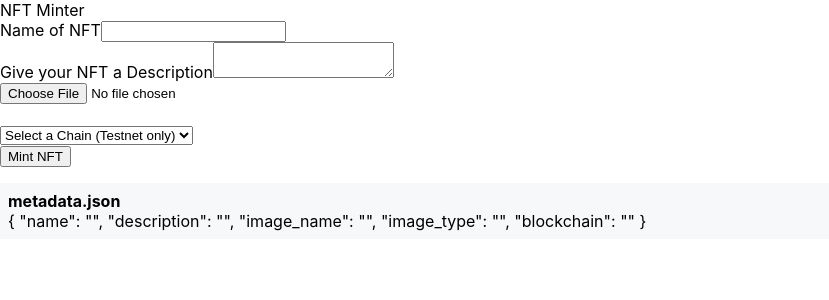
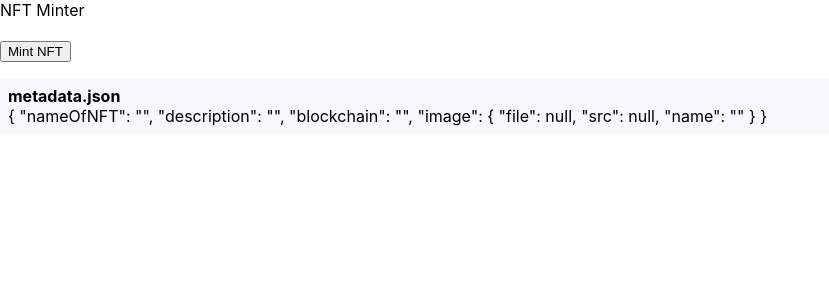
Before and after one commit to yvesbou/nft-minter, a React (Create React App) app: page / in a window 1280 px wide. Shown: the top 300 px of the page, without its empty margins (0-829 px from the left). Built offline with nearby package versions, Linux system fonts and the light colour scheme.

Commit message:
setup form model and start refactor form

```diff
--- /dev/null
+++ b/src/components/FormModel/formInitialValues.js
@@ -0,0 +1,21 @@
+import nftMinterFormModel from './nftMinterFormModel';
+
+const {
+  formField: {
+    nameOfNFT,
+    description,
+    blockchain,
+    image
+  }
+} = nftMinterFormModel;
+
+export default {
+  [nameOfNFT.name]: '',
+  [description.name]: '',
+  [blockchain.name]: '',
+  [image.name]: {
+    file: null,
+    src: null,
+    name: ""
+  },
+};
--- /dev/null
+++ b/src/components/FormModel/nftMinterFormModel.js
@@ -0,0 +1,26 @@
+export default {
+    formId: 'nftMinterFormModel',
+    formField: {
+      nameOfNFT: {
+        name: 'nameOfNFT',
+        label: 'Name of NFT*',
+        requiredErrorMsg: 'Name of NFT is required'
+      },
+      description: {
+        name: 'description',
+        label: 'Description*',
+        requiredErrorMsg: 'NFT description is required'
+      },
+      blockchain: {
+        name: 'blockchain',
+        label: 'Blockchain*',
+        requiredErrorMsg: 'Selecting a Blockchain is required'
+      },
+      image: {
+        name: 'image',
+        label: 'Upload Image*',
+        requiredErrorMsg: 'Image is required',
+        invalidErrorMsg: 'File type not valid'
+      },
+    }
+  };
--- /dev/null
+++ b/src/components/FormModel/validationSchema.js
@@ -0,0 +1,51 @@
+import * as Yup from 'yup';
+import nftMinterFormModel from './nftMinterFormModel';
+
+const {
+    formField: {
+      nameOfNFT,
+      description,
+      blockchain,
+      image
+    }
+} = nftMinterFormModel;
+
+const SUPPORTED_FORMATS = [
+    "image/jpg",
+    "image/jpeg",
+    "image/gif",
+    "image/png"
+];
+
+
+const FILE_SIZE = 10 * 1024 * 1024; // ~= 10 MB
+
+
+export default [
+    Yup.object().shape({
+        [nameOfNFT.name]: Yup.string().required(`${nameOfNFT.requiredErrorMsg}`),
+        [description.name]: Yup.string().required(`${description.requiredErrorMsg}`),
+        [blockchain.name]: Yup.string()
+            .nullable()
+            .required(`${blockchain.requiredErrorMsg}`),
+      }),
+    Yup.object().shape({
+        [image.name]: Yup.mixed()
+            .required('You need an image.')
+            .test(
+              "isEmpty",
+              `${image.requiredErrorMsg}`,
+              (value) => value && value.file
+            )
+            .test(
+              "fileSize",
+              "File too large",
+              (value) => value && value.file && value.file.size <= FILE_SIZE
+            )
+            .test(
+              "fileFormat",
+              "Unsupported Format",
+              value => value.file && SUPPORTED_FORMATS.includes(value.file.type)
+            )
+    })
+]
--- a/src/components/FormSection/form.js
+++ b/src/components/FormSection/form.js
@@ -1,103 +1,31 @@
-import React, { useState } from "react"
-import { DisplayFormState } from "components/FormSection/displayFormState"
+import React, { useState } from "react";
+import { DisplayFormState } from "components/FormSection/displayFormState";
+import formInitialValues from "components/FormModel/formInitialValues";
+import validationSchema from "components/FormModel/validationSchema";
 import { Formik, Form, Field, FieldArray, ErrorMessage } from 'formik';
-import * as Yup from 'yup';
-
-const validationSchema = Yup.object().shape({
-    name: Yup.string()
-        .min(3, 'Too Short!')
-        .max(200, 'Too Long!')
-        .required('An NFT needs a name'),
-    description: Yup.string()
-        .min(3, 'Too Short!')
-        .max(200, 'Too Long!')
-        .required('An NFT needs a description'),
-    blockchain: Yup.string()
-        .min(1, 'Please select a Blockchain to proceed')
-        .required('Please select a Blockchain to proceed'),
-    image_type: Yup.mixed()
-        .required('You need an image.')
-        .test(
-            "fileFormat",
-            "Unsupported Format",
-            value => value && SUPPORTED_FORMATS.includes(value)
-        )
-
-  });
-
-const SUPPORTED_FORMATS = [
-    "image/jpg",
-    "image/jpeg",
-    "image/gif",
-    "image/png"
-  ];
 
 const FormSection = () => {
-    const [file, setFile] = useState('')
+    const [activeStep, setActiveStep] = useState(0);
 
-    const handleFileUpload = (event) => {
-        const reader = new FileReader();
-        const file = event.target.files[0];
-        reader.onloadend = () => {
-            setFile(reader.result)
-        };
-        reader.readAsDataURL(file);
-      }
+    const mintNFT = (values, setSubmitting) => {
+        setTimeout(() => {
+            alert(JSON.stringify(values, null, 2));
+            setSubmitting(false);
+            }, 400);
+    }
 
     return (
         <Formik
-            initialValues={{ name: '', description: '' , image_name: '', image_type: '', blockchain: ''}}
-            validationSchema={validationSchema}
-            validate={values => {
-                const errors = {};
-                return errors;
-            }}
+            initialValues={formInitialValues}
+            validationSchema={validationSchema[activeStep]}
             onSubmit={(values, { setSubmitting }) => {
-                setTimeout(() => {
-                alert(JSON.stringify(values, null, 2));
-                setSubmitting(false);
-                }, 400);
+                mintNFT(values, setSubmitting)
             }}
         >
         {({ errors, touched, values, isSubmitting, setFieldValue }) => (
             <Form>
-                <label htmlFor="name">Name of NFT</label>
-                <Field type="text" name="name" />
-                <ErrorMessage name="name" component="div" />
                 <br></br>
-                <label htmlFor="description">Give your NFT a Description</label>
-                <Field type="text" as="textarea" name="description" />
-                <ErrorMessage name="description" component="div" />
-                <br></br>
-                <input
-                id="picture"
-                name="picture"
-                type="file"
-                onChange={(event) => {
-                    const file = event.target.files[0];
-                    setFieldValue("image_name", file.name);
-                    setFieldValue("image_type", file.type);
-                    handleFileUpload(event);
-                }}
-                />
-                <ErrorMessage name="image_type" component="div" />
-                <br/>
-                {file && <img width="300" height="300" src={file} /> }
-                <br/>
-                <Field
-                    as="select"
-                    name="blockchain"
-                    id="select_blockchain"
-                    placeholder="Select Blockchain"
-                >
-                    <option value="">Select a Chain (Testnet only)</option>
-                    <option value="Ethereum">Ethereum (Kovan)</option>
-                    <option value="Avalanche">Avalanche (Fuji)</option>
-                    <option value="Binance Chain">Binance Chain (Testnet)</option>
-                    <option value="Polygon">Polygon (Mumbai)</option>
-                </Field>
-                <ErrorMessage name="blockchain" component="div" />
-                <br/>
+
                 <button type="submit" disabled={isSubmitting}>
                     Mint NFT
                 </button>
```
Also changed, not shown: src/components/FormSection/Forms/ImageForm.js (added, +35 -0 lines), src/components/FormSection/Forms/MetadataForm.js (added, +31 -0 lines).
